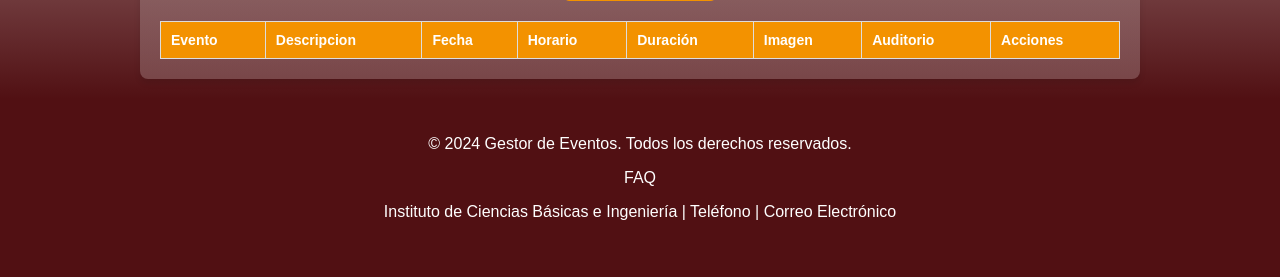
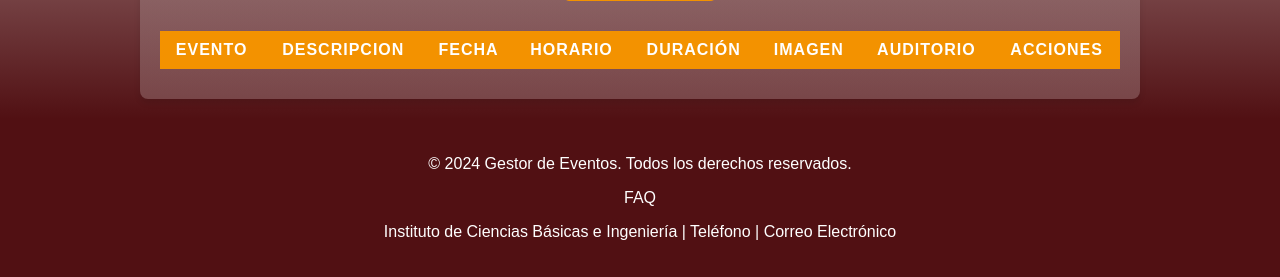
Before and after one commit to SebastiiianG/Administracion-Eventos, a PHP site: page /php/evento.php in a window 1280 px wide. Shown: the part 805-1082 px from the top of the page. Before the commit the page ends 1025 px from the top, so only its background shows below. Run offline with PHP 8.4, Linux system fonts and the light colour scheme; the visitor is signed in with stand-in values (Sample User, id 1); data that the repository does not hold is empty.

Commit message:
Estilizado de tabla eventos

```diff
--- a/css/eventoStyles.css
+++ b/css/eventoStyles.css
@@ -80,35 +80,47 @@
 /* Tabla de eventos */
 .tabla-eventos {
     width: 100%;
-    border-collapse: collapse;
+    border-collapse: separate; /* Permite separar los bordes */
+    border-spacing: 0 10px; /* Añade espacio vertical entre filas */
     margin-top: 20px;
+}
+
+.tabla-eventos thead th {
+    background-color: #F39200; /* Amarillo Pantone */
+    color: #fff;
+    font-size: 16px;
+    text-transform: uppercase;
+    letter-spacing: 1px;
+    border: none;
+    margin: 20px;
+}
+
+.tabla-eventos tbody tr {
+    background: rgba(255, 255, 255, 0.5);
+    backdrop-filter: blur(5px);
+    border: 1px solid rgba(255, 255, 255, 0.3);
+}
+
+.tabla-eventos tbody tr:hover {
+    background: rgba(255, 255, 255, 1);
 }
 
 .tabla-eventos th,
 .tabla-eventos td {
-    text-align: left;
     padding: 10px;
-    border: 1px solid #DDD;
-    font-size: 14px;
-}
-
-.tabla-eventos th {
-    background-color: #F39200; /* Amarillo Pantone */
-    color: #FFF;
-}
-
-.tabla-eventos td {
-    background-color: #FFF;
+    text-align: center;
+    border: none;
 }
 
 .tabla-eventos .img-evento {
     width: 100px;
     height: auto;
+    border-radius: 5px;
 }
 
 /* Enlaces */
 .enlace-evento {
-    color: #E24622; /* Naranja Pantone */
+    color: #E24622;
     text-decoration: none;
     font-weight: bold;
     margin-right: 10px;
@@ -116,7 +128,7 @@
 
 .enlace-evento:hover {
     text-decoration: underline;
-    color: #B91116; /* Rojo Pantone */
+    color: #B91116;
 }
 /*Estilos para efecto parallax*/
 .parallax {
--- a/css/styles.css
+++ b/css/styles.css
@@ -170,7 +170,8 @@ body {
     right: 0;
     height: 100%;
     width: 250px;
-    background-color: #333; /* Fondo más oscuro */
+    background-color: rgba(0, 0, 0, 0.2); /* Fondo más oscuro */
+    backdrop-filter: blur(15px);
     box-shadow: -2px 0px 8px rgba(0, 0, 0, 0.2);
     z-index: 1000;
     padding: 20px;
--- a/php/about.php
+++ b/php/about.php
@@ -73,6 +73,7 @@ session_start();
         <div class="layer" data-depth="1"></div>
     </div>
     <script src="../js/parallax.js"></script>
+    <div id="main-content">
         <div class="about-section">
             <h2>Conócenos</h2>
             <p class="description">
@@ -97,6 +98,7 @@ session_start();
                 </div>
             </div>
         </div>
+    </div>
     <!-- Pie de Página -->
     <footer>
         <p>&copy; 2024 Gestor de Eventos. Todos los derechos reservados.</p>
```
Also changed, not shown: css/aboutUsStyles.css (+6 -30 lines). Lines whose indentation alone changed are shown as unchanged.
